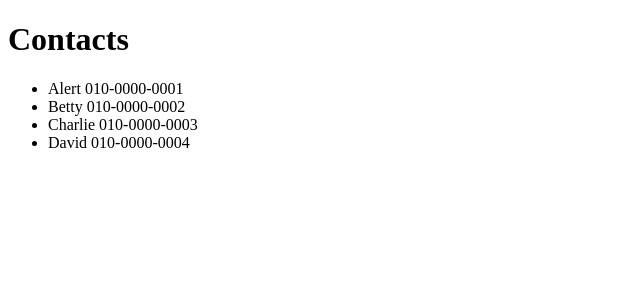
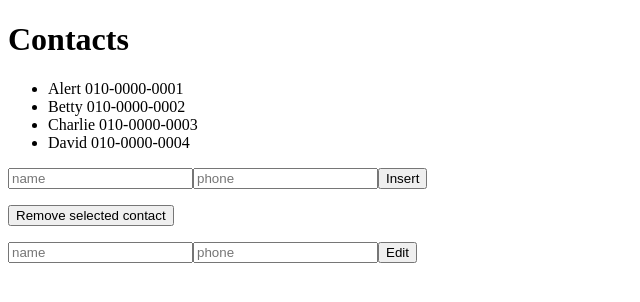
Before and after one commit to tockorea/react-tutorial, a React app: page / in a window 1280 px wide. Shown: the top 302 px of the page, without its empty margins (0-640 px from the left). Built offline with nearby package versions, Linux system fonts and the light colour scheme.

Commit message:
Immutability Helper - State 내부 Array에 원소 삽입/제거/수정

```diff
--- a/package.json
+++ b/package.json
@@ -11,6 +11,7 @@
   "license": "ISC",
   "dependencies": {
     "react": "^16.2.0",
+    "react-addons-update": "^15.6.2",
     "react-dom": "^16.2.0"
   },
   "devDependencies": {
--- a/src/components/App.js
+++ b/src/components/App.js
@@ -1,4 +1,5 @@
 import React from 'react';
+import update from 'react-addons-update';
 
 class App extends React.Component {
   render() {
@@ -17,8 +18,82 @@ class Contacts extends React.Component {
         {name: "Betty", phone: "010-0000-0002"},
         {name: "Charlie", phone: "010-0000-0003"},
         {name: "David", phone: "010-0000-0004"}
-      ]
+      ],
+      selectedKey: -1,
+      selected: {
+        name: "",
+        phone: ""
+      }
     };
+  }
+
+  _insertContact(name, phone) {
+    let newState = update(this.state, {
+      contactData: {
+        $push: [{"name": name, "phone": phone}]
+      }
+    });
+    this.setState(newState);
+  }
+
+  _onSelect(key) {
+    if(key === this.state.selectedKey) {
+      console.log("key select cancelled");
+      this.setState({
+        selectedKey: -1,
+        selected: {
+          name: "",
+          phone: ""
+        }
+      });
+      return;
+    }
+    this.setState({
+      selectedKey: key,
+      selected: this.state.contactData[key]
+    });
+    console.log(key + " is selected");
+  }
+
+  _isSelected(key) {
+    if(this.state.selectedKey === key) {
+      return true;
+    } else {
+      return false;
+    }
+  }
+
+  _removeContact() {
+    if(this.state.selectedKey === -1) {
+      console.log("contact not selected");
+      return;
+    }
+
+    this.setState({
+      contactData: update(
+        this.state.contactData, {
+          $splice: [[this.state.selectedKey, 1]]
+        }
+      ),
+      selectedKey: -1
+    });
+  }
+
+  _editContact(name, phone) {
+    this.setState({
+      contactData: update(
+        this.state.contactData, {
+          [this.state.selectedKey]: {
+            name: {$set: name},
+            phone: {$set: phone}
+          }
+        }
+      ),
+      selected: {
+        name: name,
+        phone: phone
+      }
+    });
   }
 
   render() {
@@ -28,19 +103,171 @@ class Contacts extends React.Component {
         <ul>
           {this.state.contactData.map((contact, i) => {
             return (
-              <ContactInfo name={contact.name} phone={contact.phone} key={i} />
+              <ContactInfo
+                name={contact.name}
+                phone={contact.phone}
+                key={i}
+                contactKey={i}
+                isSelected={this._isSelected.bind(this)(i)}
+                onSelect={this._onSelect.bind(this)}/>
             );
           })}
         </ul>
+        <ContactCreator onInsert={this._insertContact.bind(this)}/>
+        <ContactRemover onRemove={this._removeContact.bind(this)}/>
+        <ContactEditor
+          onEdit={this._editContact.bind(this)}
+          contact={this.state.selected}
+          isSelected={(this.state.selectedKey != -1)}/>
       </div>
     );
   }
 }
 
 class ContactInfo extends React.Component {
+  handleClick() {
+    this.props.onSelect(this.props.contactKey);
+  }
+
+  shouldComponentUpdate(nextProps, nextState) {
+    return(JSON.stringify(nextProps) != JSON.stringify(this.props));
+  }
+
+  render() {
+    console.log("rendered: " + this.props.name);
+
+    let getStyle = isSelect => {
+      if(!isSelect) return;
+
+      let style = {
+        fontWeight: 'bold',
+        backgroundColor: '#4efcd8'
+      };
+
+      return style;
+    };
+
+    return(
+      <li
+        style={getStyle(this.props.isSelected)}
+        onClick={this.handleClick.bind(this)}>
+        {this.props.name} {this.props.phone}
+      </li>
+    );
+  }
+}
+
+class ContactCreator extends React.Component {
+  constructor(props) {
+    super(props);
+    // Configure default state
+    this.state = {
+      name: "",
+      phone: ""
+    };
+  }
+
+  handleClick() {
+    this.props.onInsert(this.state.name, this.state.phone);
+    this.setState({
+      name: "",
+      phone: ""
+    });
+  }
+
+  handleChange(e) {
+    var nextState = {};
+    nextState[e.target.name] = e.target.value;
+    this.setState(nextState);
+  }
+
   render() {
     return(
-      <li>{this.props.name} {this.props.phone}</li>
+      <div>
+        <p>
+          <input
+            type="text"
+            name="name"
+            placeholder="name"
+            value={this.state.name}
+            onChange={this.handleChange.bind(this)}/>
+          <input
+            type="text"
+            name="phone"
+            placeholder="phone"
+            value={this.state.phone}
+            onChange={this.handleChange.bind(this)}/>
+          <button onClick={this.handleClick.bind(this)}>Insert</button>
+        </p>
+      </div>
+    );
+  }
+}
+
+class ContactRemover extends React.Component {
+  handleClick() {
+    this.props.onRemove();
+  }
+
+  render() {
+    return(
+      <button onClick={this.handleClick.bind(this)}>
+        Remove selected contact
+      </button>
+    );
+  }
+}
+
+class ContactEditor extends React.Component {
+  constructor(props) {
+    super(props);
+    // Configure default state
+    this.state = {
+      name: "",
+      phone: ""
+    };
+  }
+
+  handleClick() {
+    if(!this.props.isSelected) {
+      console.log("contact not selected");
+      return;
+    }
+    this.props.onEdit(this.state.name, this.state.phone);
+  }
+
+  handleChange(e) {
+    var nextState = {};
+    nextState[e.target.name] = e.target.value;
+    this.setState(nextState);
+  }
+
+  componentWillReceiveProps(nextProps) {
+    this.setState({
+      name: nextProps.contact.name,
+      phone: nextProps.contact.phone
+    });
+  }
+
+  render() {
+    return(
+      <div>
+        <p>
+          <input
+            type="text"
+            name="name"
+            placeholder="name"
+            value={this.state.name}
+            onChange={this.handleChange.bind(this)}/>
+          <input
+            type="text"
+            name="phone"
+            placeholder="phone"
+            value={this.state.phone}
+            onChange={this.handleChange.bind(this)}/>
+          <button onClick={this.handleClick.bind(this)}>Edit</button>
+        </p>
+      </div>
     );
   }
 }
```
Also changed, not shown: 1 other file (tests, documents, lock files or other folders).
